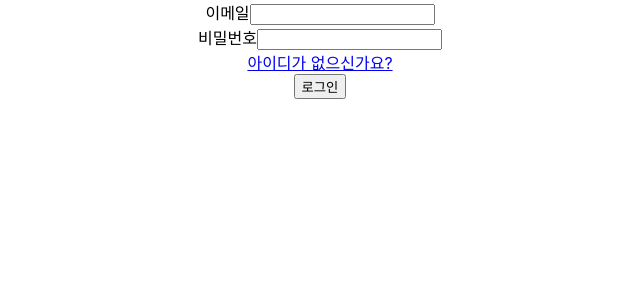
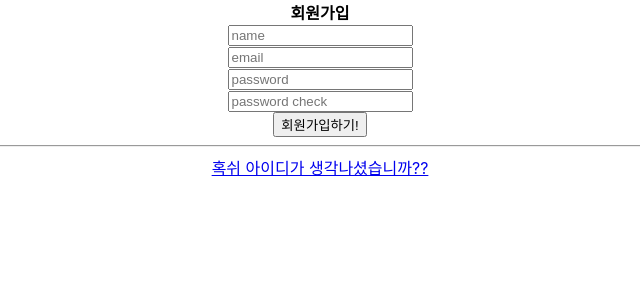
Before and after one commit to zoossone/10k-client, a React (Create React App) app in the folder client/: page /signup in a window 1280 px wide. Before the commit this address led to /signin. Shown: the top 300 px of the page, without its empty margins (320-960 px from the left). Built offline with nearby package versions, Linux system fonts and the light colour scheme.

Commit message:
:memo: complete signup

```diff
--- a/client/src/App.js
+++ b/client/src/App.js
@@ -38,7 +38,7 @@ function App() {
       <Route path='/mypage/goal' render={() => <Goal />} />
       <Route path='/timer' render={() => <Timer />} />
 
-      <Route
+      {/* <Route
         path='/'
         render={() => {
           if (login) {
@@ -46,7 +46,7 @@ function App() {
           }
           return <Redirect to='/signin' />;
         }}
-      />
+      /> */}
     </div>
   );
 }
--- a/client/src/components/SignUp.js
+++ b/client/src/components/SignUp.js
@@ -1,14 +1,50 @@
+import axios from 'axios';
 import React, { useState } from 'react';
+import { Link, useHistory } from 'react-router-dom';
 
-const SignUp = () => {
+const SignUp = (props) => {
     const [name, setName] = useState('')
     const [email, setEmail] = useState('')
     const [password, setPassword] = useState('')
     const [passwordCheck, setPasswordCheck] = useState('') // 이건 요청ㄴㄴ
+    const history = useHistory()
+
+    const handleClick = () => {
+        if(!name || !email || !password) {
+            return alert('모든 항목을 작성하셔야 합니다.')
+        } else if(password !== passwordCheck) {
+            return alert('비밀번호 재확인 부탁드립니다.')
+        }
+        axios.post("https://10k/signup", {
+            email: email,
+            name: name,
+            password: password
+        }).then(() => history.push('/signin'))
+        .catch(() => alert("이미 사용자가 있는 이메일 주소입니다."))
+    }
 
     return (
         <div>
-            signup 페이지입니다.
+            <span><b>회원가입</b></span>
+            <div>
+                <input type="text" placeholder="name"
+                onChange={(e) => setName(e.target.value)}></input>
+            </div>
+            <div>
+                <input type="text" placeholder="email"
+                onChange={(e) => setEmail(e.target.value)}></input>
+            </div>
+            <div>
+                <input type="password" placeholder="password"
+                onChange={(e) => setPassword(e.target.value)}></input>
+            </div>
+            <div>
+                <input type="password" placeholder="password check"
+                onChange={(e) => setPasswordCheck(e.target.value)}></input>
+            </div>
+                <div><button onClick={handleClick}>회원가입하기!</button></div>
+                <hr/>
+                <div><Link to="/signin">혹쉬 아이디가 생각나셨습니까??</Link></div>
         </div>
     );
 };
```
